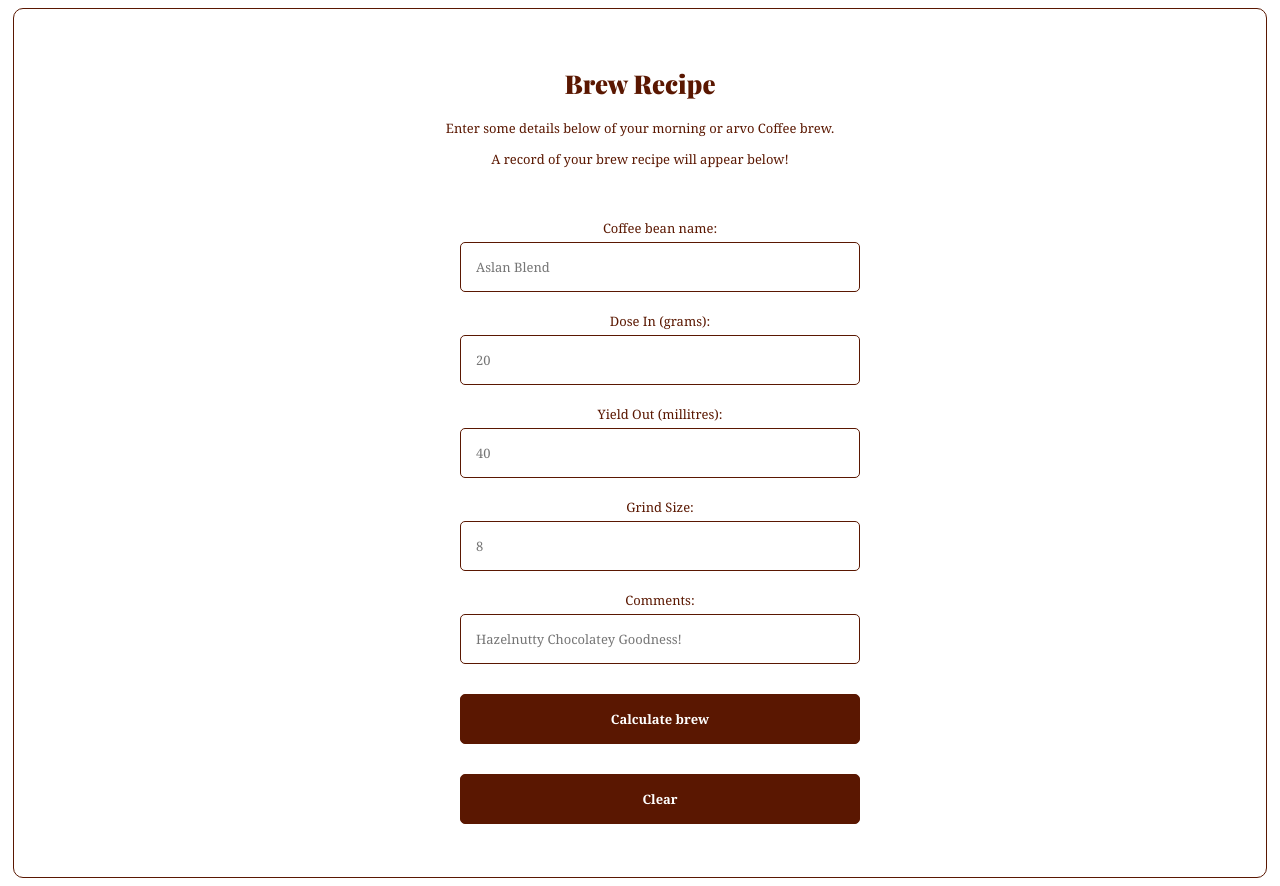
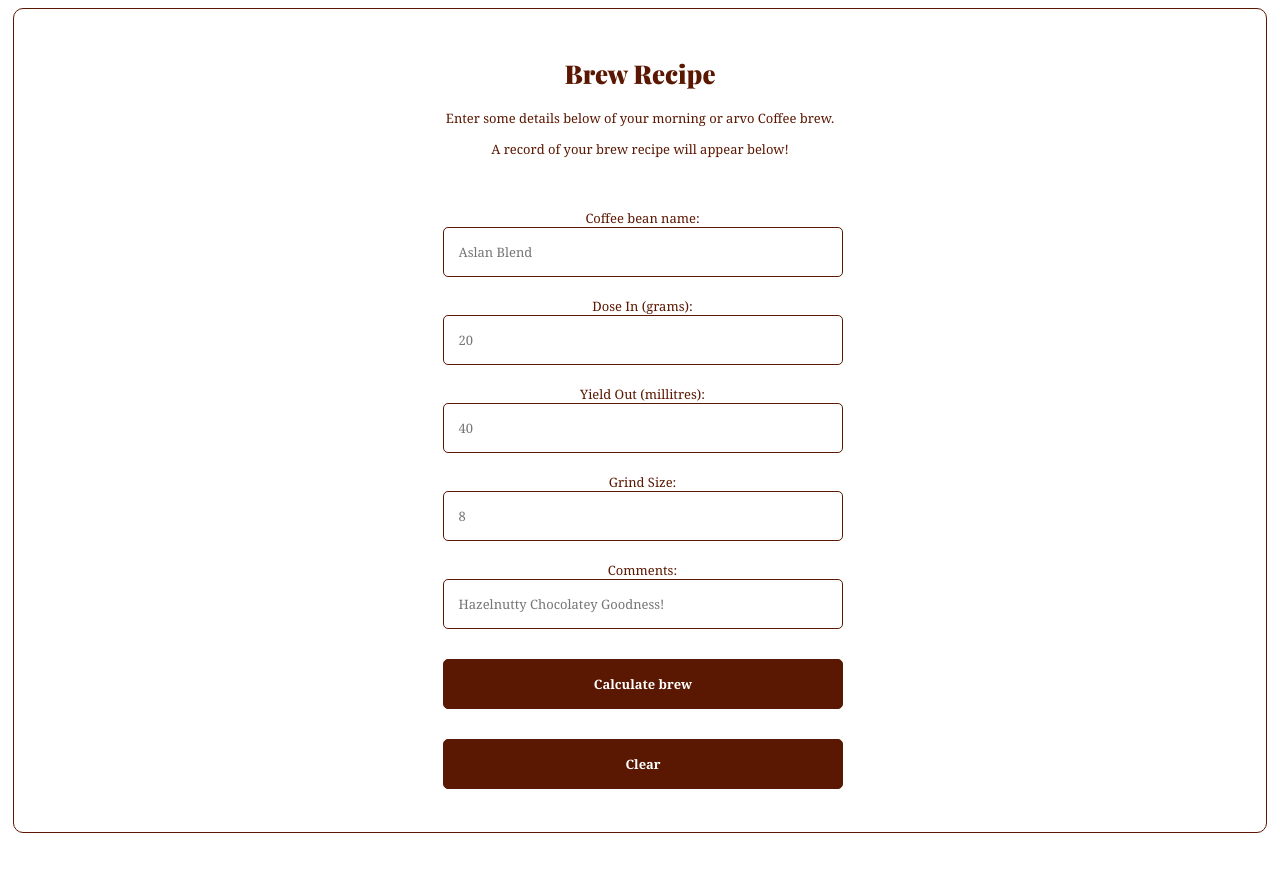
Before and after one commit to benolabs/coffee-brew-ratios, a FastAPI app: page / in a window 1280 px wide. After the commit the page ends 833 px from the top, so only its background shows below. Run offline with FastAPI, Linux system fonts and the light colour scheme; data that the repository does not hold is empty; some web fonts are replaced.

Commit message:
Fixed padding

```diff
--- a/static/styles.css
+++ b/static/styles.css
@@ -10,7 +10,7 @@
   font-weight: 10;
   font-style: normal;
   color: #5a1701;
-  padding:40px;
+  padding: 30px;
   margin: 5px 5px 5px 5px;
   text-align: center;
   border: 1.5px solid #5a1701;
@@ -78,11 +78,11 @@ h1 {
 }
 
 #myUL {
-  margin-left: auto;
-  margin-right: auto;
+  display: block;
   text-align: center;
   justify-content: center;
   list-style-type: none;
+  padding-left: 5px;
 }
 
 #myUL label {
@@ -99,6 +99,8 @@ h1 {
   border-radius: 5px;
   padding: 15px;
   margin-top: 5px;
+  display: block;
+  margin: 0 auto;
   text-align: left;
   font-family: "Georgia", serif;
   font-size: 1em;
@@ -142,7 +144,6 @@ h1 {
 
 .button-28:hover {
   color:#5a1701;
-  ;
   background-color: #FFFFFF;
   box-shadow: rgba(0, 0, 0, 0.25) 0 8px 15px;
   transform: translateY(-2px);
```
